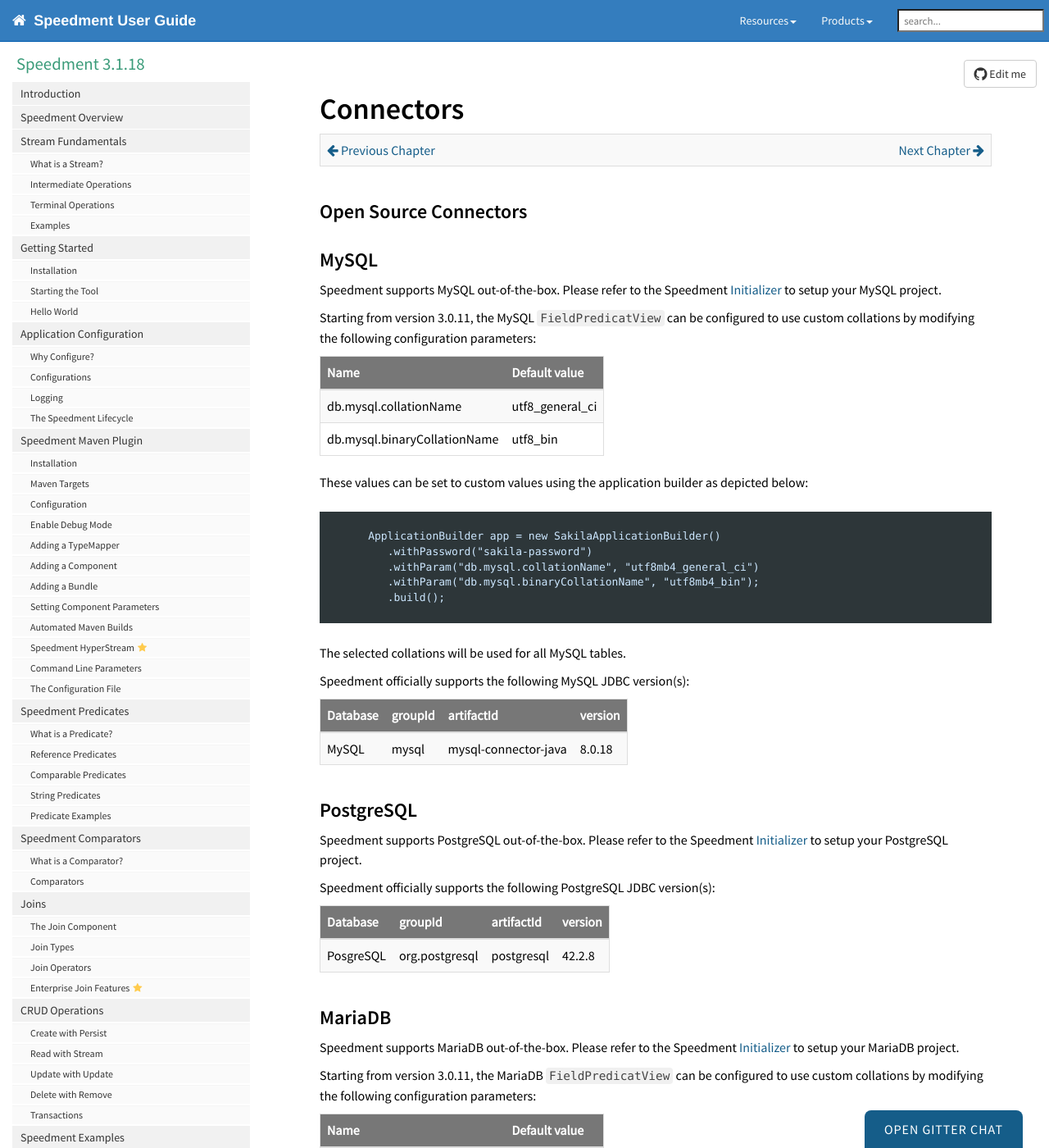
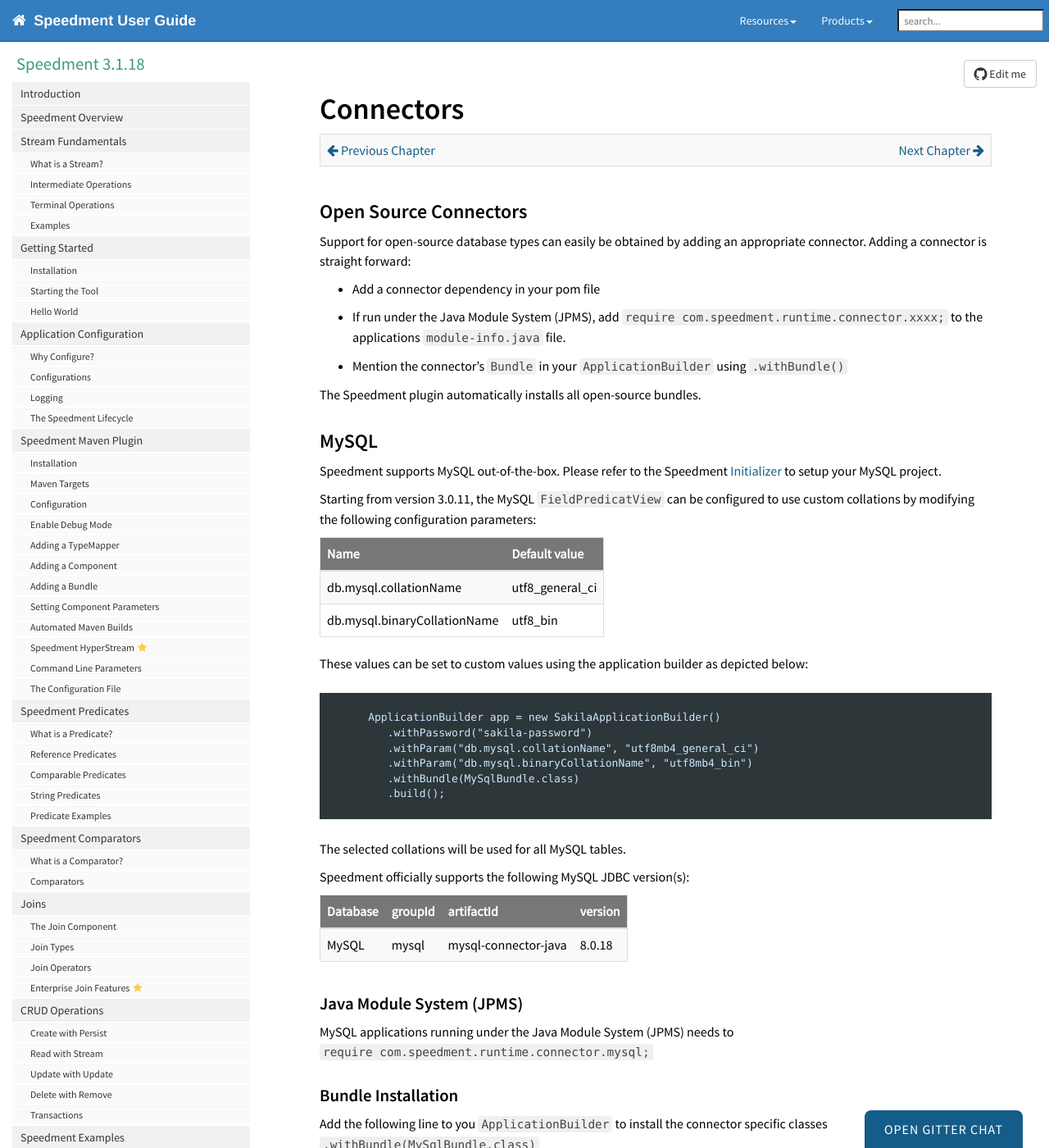
Before and after one commit to speedment/speedment-doc, a Jekyll site: the page built from pages/connectors.md, in a window 1280 px wide and 1400 px high. Shown: the whole window at 82% size. Built offline with Jekyll 4.4.1, drawn with Linux system fonts in a browser that asks for light colours; nearby versions of some CDN libraries; comment, search, counter and statistics services are not loaded; some of the changed text lies outside the part shown.

Commit message:
Update connectors page with modules and bundles

````diff
--- a/pages/connectors.md
+++ b/pages/connectors.md
@@ -12,6 +12,13 @@
 {% include prev_next.html %}
 
 ## Open Source Connectors
+Support for open-source database types can easily be obtained by adding an appropriate connector. Adding a connector is straight forward:
+
+* Add a connector dependency in your pom file
+* If run under the Java Module System (JPMS), add `require com.speedment.runtime.connector.xxxx;` to the applications `module-info.java` file.
+* Mention the connector's `Bundle` in your `ApplicationBuilder` using `.withBundle()`
+
+The Speedment plugin automatically installs all open-source bundles.
 
 ## MySQL
 Speedment supports MySQL out-of-the-box. Please refer to the Speedment [Initializer](https://www.speedment.com/initializer/) to setup your MySQL project.
@@ -28,7 +35,8 @@
      ApplicationBuilder app = new SakilaApplicationBuilder()
         .withPassword("sakila-password")
         .withParam("db.mysql.collationName", "utf8mb4_general_ci")
-        .withParam("db.mysql.binaryCollationName", "utf8mb4_bin");
+        .withParam("db.mysql.binaryCollationName", "utf8mb4_bin")
+        .withBundle(MySqlBundle.class)
         .build();
 ```
 The selected collations will be used for all MySQL tables.
@@ -39,6 +47,12 @@
 | :------- | :-------- | :------------------- | :------ |
 | MySQL    | mysql     | mysql-connector-java | 8.0.18  |
 
+### Java Module System (JPMS)
+MySQL applications running under the Java Module System (JPMS) needs to `require com.speedment.runtime.connector.mysql;`
+
+### Bundle Installation
+Add the following line to you `ApplicationBuilder` to install the connector specific classes `.withBundle(MySqlBundle.class)`
+
 ## PostgreSQL
 Speedment supports PostgreSQL out-of-the-box. Please refer to the Speedment [Initializer](https://www.speedment.com/initializer/) to setup your PostgreSQL project.
 
@@ -48,6 +62,11 @@
 | :------- | :------------- | :------------------- | :------ |
 | PosgreSQL| org.postgresql | postgresql           | 42.2.8  |
 
+### Java Module System (JPMS)
+PostgreSQL applications running under the Java Module System (JPMS) needs to `require com.speedment.runtime.connector.postgres;`
+
+### Bundle Installation
+Add the following line to you `ApplicationBuilder` to install the connector specific classes `.withBundle(PostgresBundle.class)`
 
 ## MariaDB
 Speedment supports MariaDB out-of-the-box. Please refer to the Speedment [Initializer](https://www.speedment.com/initializer/) to setup your MariaDB project.
@@ -64,7 +83,8 @@
      ApplicationBuilder app = new SakilaApplicationBuilder()
         .withPassword("sakila-password")
         .withParam("db.mysql.collationName", "utf8mb4_general_ci")
-        .withParam("db.mysql.binaryCollationName", "utf8mb4_bin");
+        .withParam("db.mysql.binaryCollationName", "utf8mb4_bin")
+        .withBundle(MySqlBundle.class)
         .build();
 ```
 The selected collations will be used for all MariaDB tables.
@@ -82,6 +102,12 @@
 {% include important.html content= "
 Pre 2.0.1 MariaDB JDBC drivers contain significant bugs. Users are highly encouraged to upgrade to 2.x.x drivers.
 " %}
+
+### Java Module System (JPMS)
+MariaDB applications running under the Java Module System (JPMS) needs to `require com.speedment.runtime.connector.mariadb;`
+
+### Bundle Installation
+Add the following line to you `ApplicationBuilder` to install the connector specific classes `.withBundle(MariaDbBundle.class)`
 
 ## SQLite
 Starting from Speedment version 3.1.10, SQLite is supported. SQLite is a lightweight database that can either be backed by a single file or run in-memory. Speedment supports both these, but the in-memory option is only usable once the `speedment.json`-file has been generated.
@@ -122,14 +148,21 @@
 There are two types of auto-increments in SQLite. A column specified as `AUTOINCREMENT` will work slightly different than the increment that is always present in the `rowid` column. For the intents and purposes in Speedment, these are equivalent and both are therefore considered auto-incrementing columns by Speedment.
 
 ### Default values
-If the table defintion has columns with default values specified, these has to be excluded when persisting and updating entities using Speedment. This can be done by defining a `FieldSet` object as explained [here](crud.html#selecting-fields-to-update).
+If the table definition has columns with default values specified, these has to be excluded when persisting and updating entities using Speedment. This can be done by defining a `FieldSet` object as explained [here](crud.html#selecting-fields-to-update).
+
+### Java Module System (JPMS)
+SQLite applications running under the Java Module System (JPMS) needs to `require com.speedment.runtime.connector.sqlite;`
+
+### Bundle Installation
+Add the following line to you `ApplicationBuilder` to install the connector specific classes `.withBundle(SqliteBundle.class)`
 
 ## Enterprise Connectors
 Support for enterprise database types can easily be obtained by adding an appropriate connector. Adding a connector is straight forward:
 
 * Add a connector dependency in your pom file
-* Mention the connector's `Bundle` in the Speedment Enterprise plugin
-* Mention the connector's `Bundle` in your `ApplicationBuilder `
+* Mention the connector's `Bundle` in the Speedment Enterprise plugin (in the `pom.xml` file)
+* If run under the Java Module System (JPMS), add `require com.speedment.enterprise.connectors.oracle.xxxx;` to the applications `module-info.java` file.
+* Mention the connector's `Bundle` in your `ApplicationBuilder` using `.withBundle()`
 
 {% include important.html content= "
 In order to use the connectors in this chapter, you need a commercial Speedment license or a trial license key. Download a free trial license using the Speedment [Initializer](https://www.speedment.com/initializer/).
@@ -137,7 +170,6 @@
 
 ## Oracle
 This chapter shows how to add support for Oracle in Speedment.
-
 
 ### Privileges
 In order for the Speedment tool to read the schema metadata you need the following privileges:
@@ -207,6 +239,9 @@
         </dependency>
     </dependencies>
 ```
+
+### Java Module System (JPMS)
+Oracle applications running under the Java Module System (JPMS) needs to `require com.speedment.enterprise.connectors.oracle;`
 
 ### Oracle Application
 When you build the application, the `OracleBundle` needs to be added to the runtime like this:
@@ -301,7 +336,8 @@
     </dependencies>
 ```
 
-
+### Java Module System (JPMS)
+Sql Server applications running under the Java Module System (JPMS) needs to `require com.speedment.enterprise.connectors.sqlserver;`
 
 ### SQL Server Application
 When you build the application, the `SqlServerBundle` needs to be added to the runtime like this:
@@ -376,7 +412,8 @@
     </dependencies>
 ```
 
-
+### Java Module System (JPMS)
+DB2 applications running under the Java Module System (JPMS) needs to `require com.speedment.enterprise.connectors.tbtwo;`
 
 ### DB2 Application
 When you build the application, the `Db2Bundle` needs to be added to the runtime like this:
@@ -443,6 +480,8 @@
     </dependencies>
 ```
 
+### Java Module System (JPMS)
+AS400 applications running under the Java Module System (JPMS) needs to `require com.speedment.enterprise.connectors.tbtwo;`
 
 ### AS400 Application
 When you build the application, the `Db2Bundle` needs to be added to the runtime like this:
````
Also changed, not shown: other parts of pages/connectors.md (+1 -1 lines).
